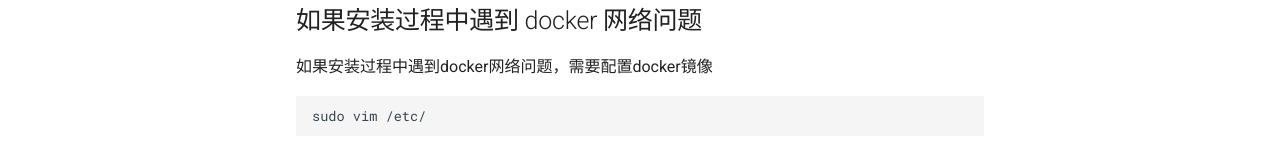
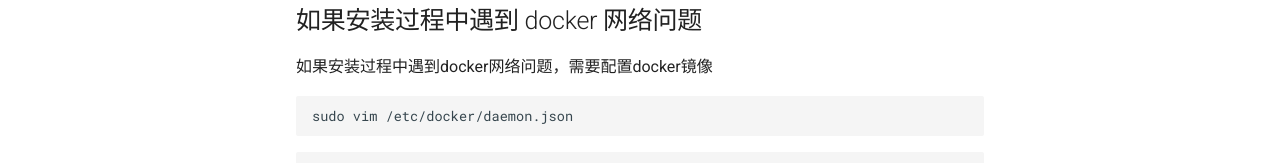
Before and after one commit to ymma98/technotes, an MkDocs documentation site: the page built from docs/Linux/安装stellopt.md, in a window 1280 px wide and 1324 px high. Shown: the part 1108-1271 px from the top of the window. Built offline with MkDocs 1.6.1 and Material for MkDocs 9.7.7, drawn with Linux system fonts in a browser that asks for light colours.

Commit message:
docs/Linux/安装stellopt.md updated from https://stackedit.cn/

````diff
--- a/docs/Linux/安装stellopt.md
+++ b/docs/Linux/安装stellopt.md
@@ -47,8 +47,12 @@ docker run --rm \
 如果安装过程中遇到docker网络问题，需要配置docker镜像
 
 ```bash
-sudo vim /etc/
+sudo vim /etc/docker/daemon.json
+```
+
+```bash
+
 ```
 <!--stackedit_data:
-eyJoaXN0b3J5IjpbOTk1MTg3MTAsLTIwNDg3OTkyNF19
+eyJoaXN0b3J5IjpbLTMxMzg2NDcyMywtMjA0ODc5OTI0XX0=
 -->
````
